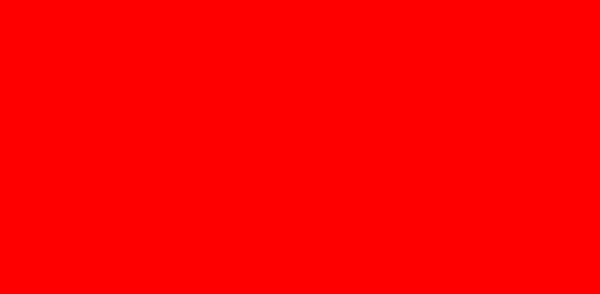
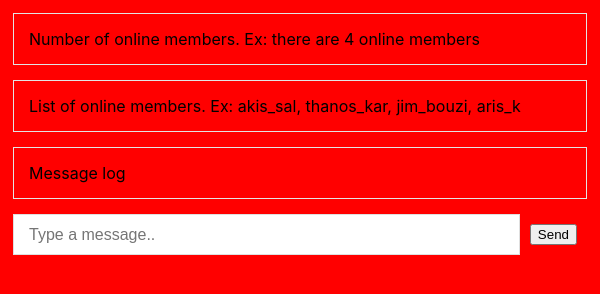
Before and after one commit to ariskyr/Software-Engineering, an Electron app: page project/user/chat/index.html in a window 600 px wide. Drawn offline with Linux system fonts and the light colour scheme.

Commit message:
added some chat ui

```diff
--- /dev/null
+++ b/project/user/chat/chat.css
@@ -0,0 +1,47 @@
+body {
+    box-sizing: border-box;
+    margin: 0;
+    padding: 13px;
+    display: flex;
+    flex-direction: column;
+    max-height: 100vh;
+    font-family: -apple-system, BlinkMacSystemFont, sans-serif;
+  }
+
+  .members-count,
+  .members-list,
+  .messages {
+    border: 1px solid #e4e4e4;
+    padding: 15px;
+    margin-bottom: 15px;
+  }
+
+  .messages {
+    flex-shrink: 1;
+    overflow: auto;
+  }
+
+  .message {
+    padding: 5px 0;
+  }
+  .message .member {
+    display: inline-block;
+  }
+
+  .member {
+    padding-right: 10px;
+    position: relative;
+  }
+
+  .message-form {
+    display: flex;
+    flex-shrink: 0;
+  }
+  .message-form__input {
+    flex-grow: 1;
+    border: 1px solid #dfdfdf;
+    padding: 10px 15px;
+    font-size: 16px;
+  }
+  .message-form__button {
+    margin: 10px;}
--- /dev/null
+++ b/project/user/chat/chat.js
@@ -0,0 +1,7 @@
+function sendText(){
+
+    document.getElementById("messageLog").innerHTML = document.getElementById("messageBox").value;
+    document.getElementById("messageBox").value = "This is cleared";
+
+    // pros to paron emfanizetai mono ena minima, ara den einai akrivws logs
+}
--- a/project/user/chat/index.html
+++ b/project/user/chat/index.html
@@ -1,2 +1,16 @@
+<head>
+  <meta charset="utf-8">
+  <meta name="viewport" content="width=device-width">
+  <link rel="stylesheet" href="./chat.css">
+</head>
+
 <body style=background-color:red>
+    <div class="members-count">Number of online members. Ex: there are 4 online members</div>
+    <div class="members-list">List of online members. Ex: akis_sal, thanos_kar, jim_bouzi, aris_k</div>
+    <div class="messages" id="messageLog">Message log</div>
+    <form class="message-form">
+        <input class="message-form__input" id="messageBox" placeholder="Type a message.." type="text"/>
+        <input class="message-form__button" value="Send" type="button" onclick="sendText()"/>
+    </form>
+    <script src="./chat.js"></script>
 </body>
```
